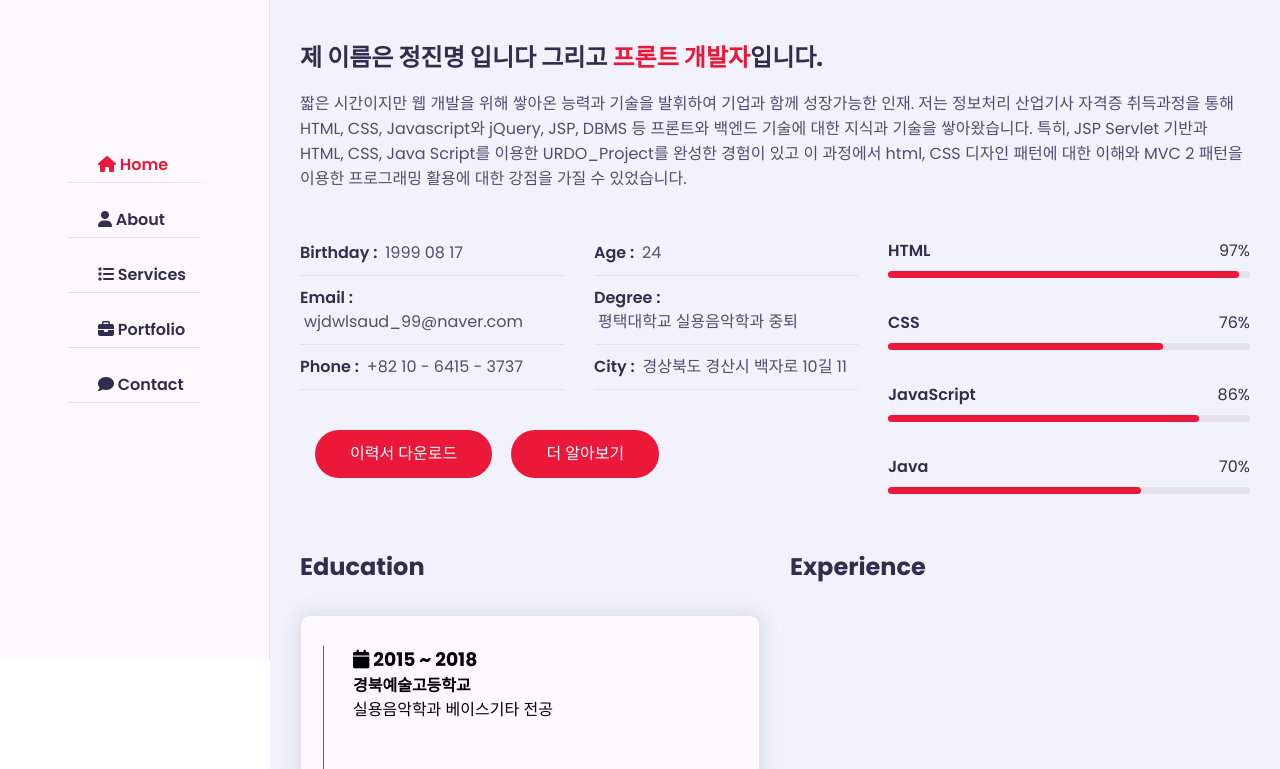
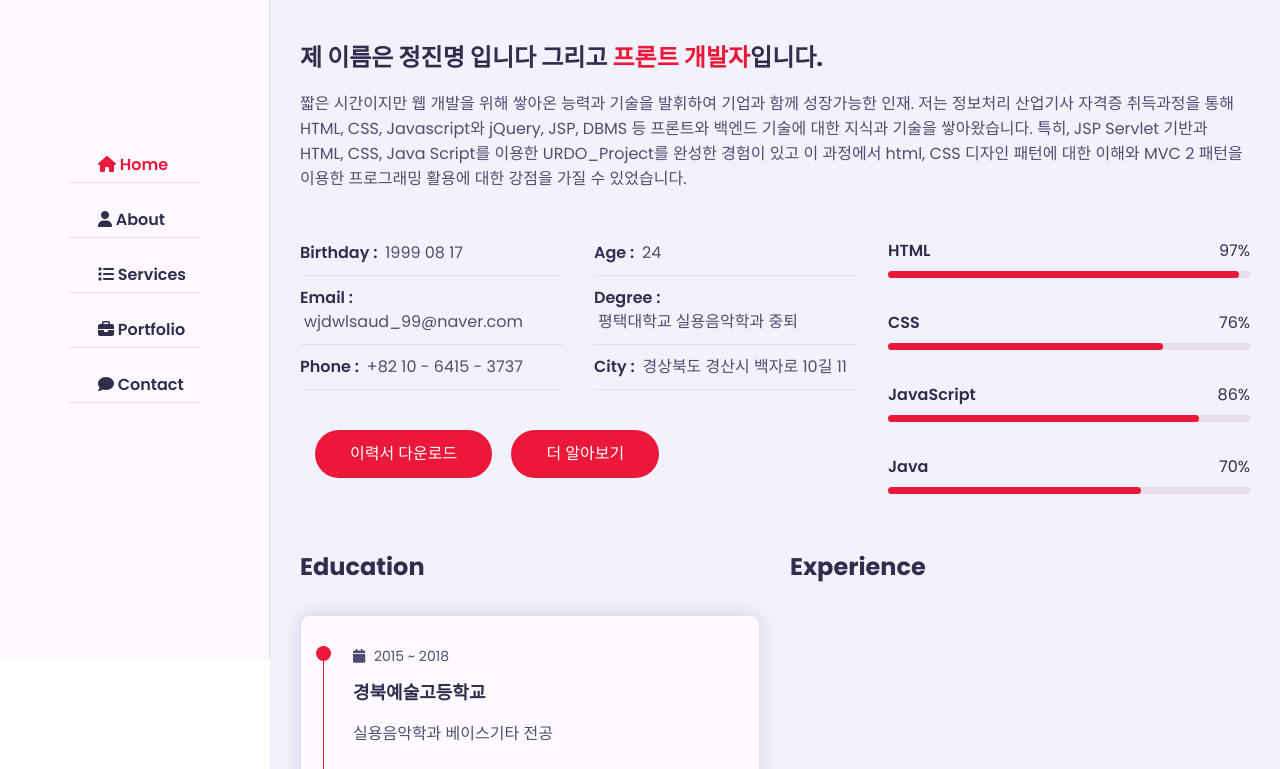
Before and after one commit to wjdwlsaud/Portfolio2.github.io, a plain HTML site: page index.html in a window 1280 px wide. Shown: the part 140-909 px from the top of the page. Drawn offline with Linux system fonts and the light colour scheme.

Commit message:
CSS : about : about-content : timeline 수정

```diff
--- a/asset/css/style.css
+++ b/asset/css/style.css
@@ -587,3 +587,44 @@ h3.my-profession
     top: 0;
     background-color: var(--skin-color);
 }
+
+.about .about-content .timeline .timeline-item .circle-dot
+{
+    position: absolute;
+    left: 0;
+    top: 0;
+    height: 15px;
+    width: 15px;
+    border-radius: 50%;
+    background-color: var(--skin-color);
+}
+
+.about .about-content .timeline .timeline-date
+{
+    font-weight: 400;
+    font-size: 14px;
+    margin-bottom: 12px;
+    color: var(--text-black-700);
+}
+
+.about .about-content .timeline .timeline-date .fa
+{
+    margin-right: 5px;
+}
+
+.about .about-content .timeline .timeline-title
+{
+    font-weight: 700;
+    font-size: 18px;
+    margin-bottom: 15px;
+    text-transform: capitalize;
+    color: var(--text-black-900);
+}
+
+.about .about-content .timeline .timeline-text
+{
+    line-height: 25px;
+    font-size: 16px;
+    text-align: justify;
+    color: var(--text-black-700);
+}
```
